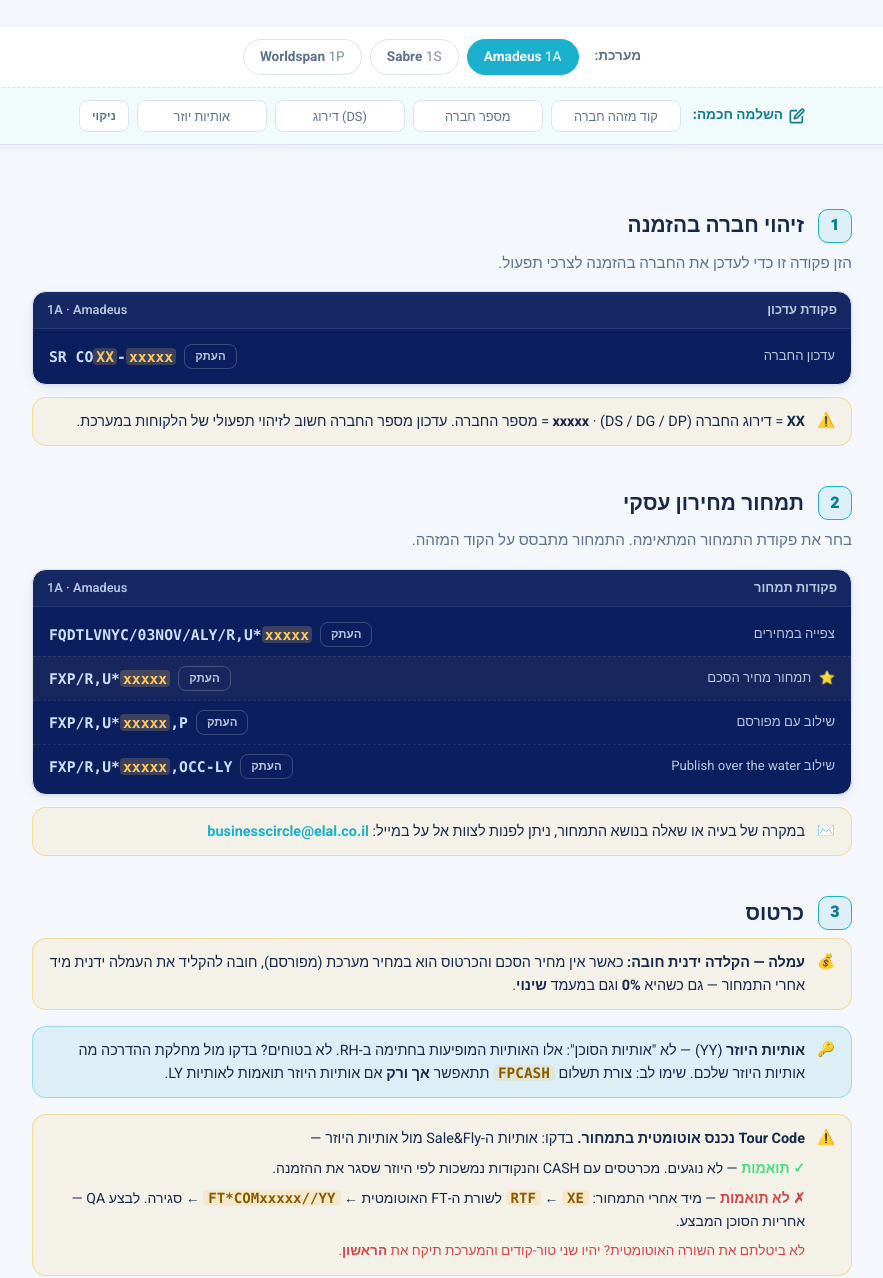
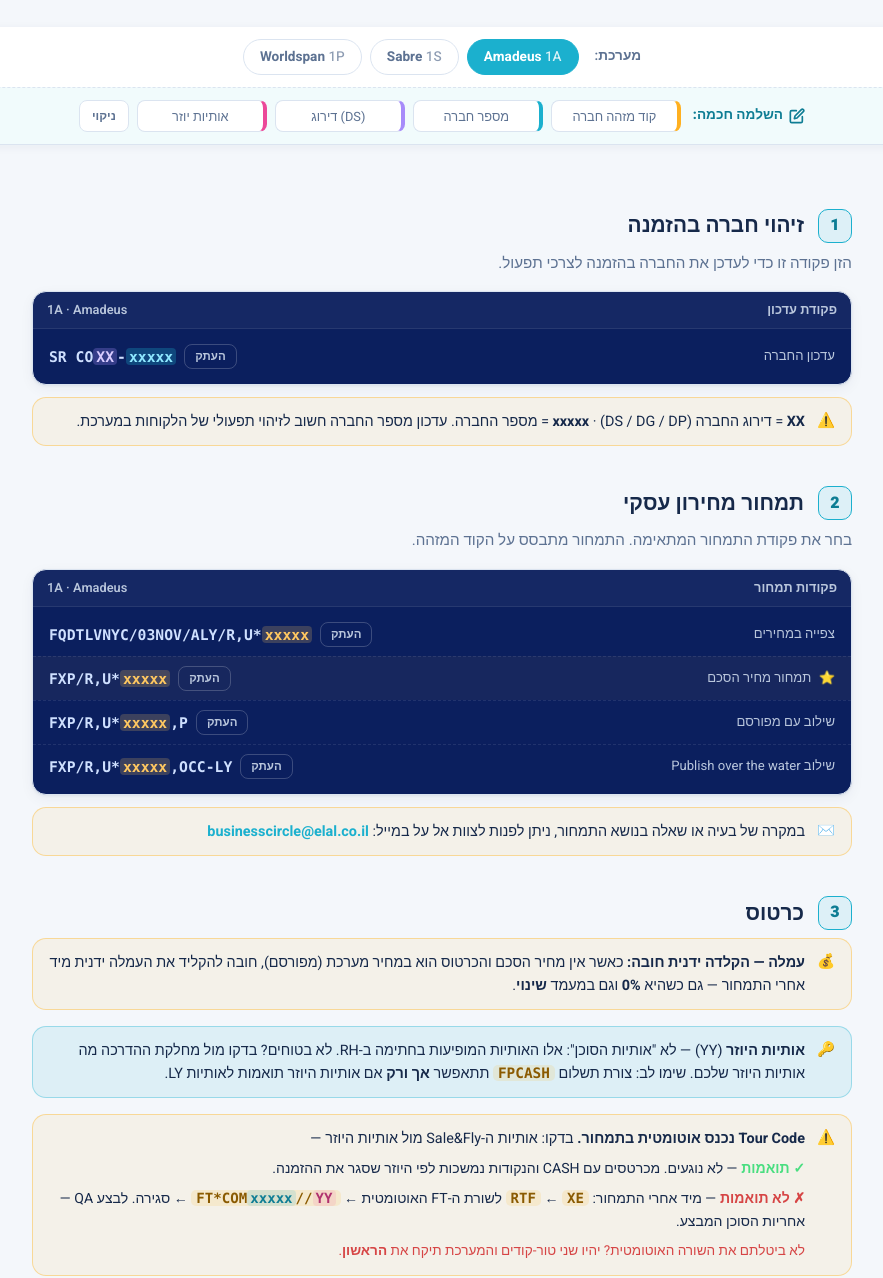
Before and after one commit to DvirAbu/EL-AL-Business, a plain HTML site: page index.html in a window 1280 px wide. Shown: the part 212-1490 px from the top of the page, without its empty margins (198-1081 px from the left). Drawn offline with Linux system fonts and the light colour scheme.

Commit message:
index.html

```diff
--- a/index.html
+++ b/index.html
@@ -135,6 +135,10 @@
   text-transform:uppercase;
 }
 .smart-input:focus{outline:none;border-color:var(--teal);background:#fff;box-shadow:0 0 0 3px rgba(27,176,206,.15)}
+#inp-pricing{border-inline-start:4px solid #ffb020}
+#inp-company{border-inline-start:4px solid var(--teal)}
+#inp-tier{border-inline-start:4px solid #a78bfa}
+#inp-agent{border-inline-start:4px solid #ec4899}
 .smart-input::placeholder{color:var(--muted);font-weight:400;font-size:.8rem;font-family:'Heebo',sans-serif;text-transform:none}
 .smart-clear{
   font-family:'Heebo',sans-serif;font-size:.75rem;font-weight:700;
@@ -186,8 +190,13 @@
 .cmd-code-wrap{display:flex;align-items:center;gap:8px;direction:ltr;flex:1;justify-content:flex-start;min-width:0}
 .cmd-code{font-size:.92rem;font-weight:600;direction:ltr;unicode-bidi:embed;word-break:break-all;}
 .cmd-code .ph{background:rgba(255,200,97,.2);color:var(--amber);border-radius:4px;padding:0 3px;font-weight:800;}
-.cmd-code .ph.filled{background:rgba(74,222,128,.18);color:var(--green)}
-.mono-hl .filled{background:rgba(21,128,61,.12);color:var(--green-ink)}
+/* placeholder colors match their smart-bar input */
+.term .ph-company{background:rgba(27,176,206,.28);color:#8fe8ff}
+.term .ph-tier{background:rgba(167,139,250,.28);color:#d9ccff}
+.term .ph-agent{background:rgba(236,72,153,.25);color:#ffb3d6}
+.mono-hl .ph-company{background:rgba(27,176,206,.15);color:var(--teal-ink);border-radius:4px;padding:0 3px}
+.mono-hl .ph-agent{background:rgba(236,72,153,.12);color:#b0316e;border-radius:4px;padding:0 3px}
+.ph.filled,.mono-hl .filled{outline:1.5px solid currentColor;outline-offset:1px}
 
 /* GDS Themes */
 .term.amadeus{background:#0b1f5e}
```
